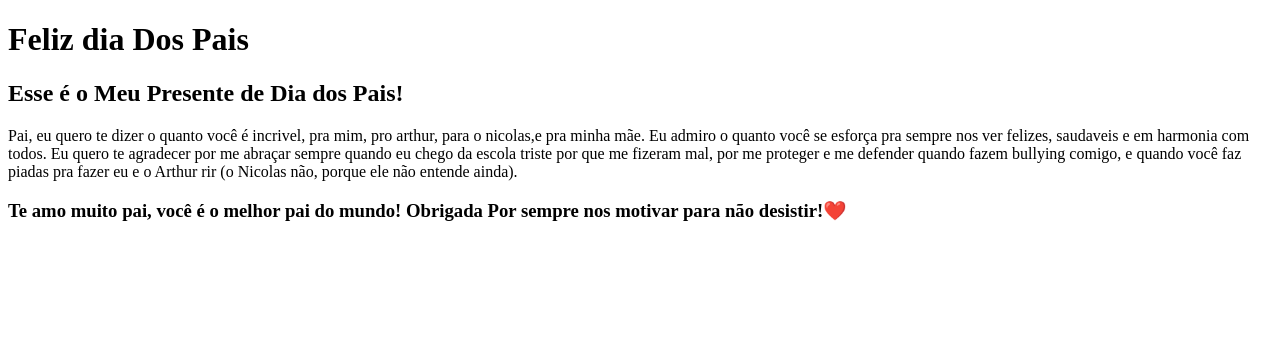
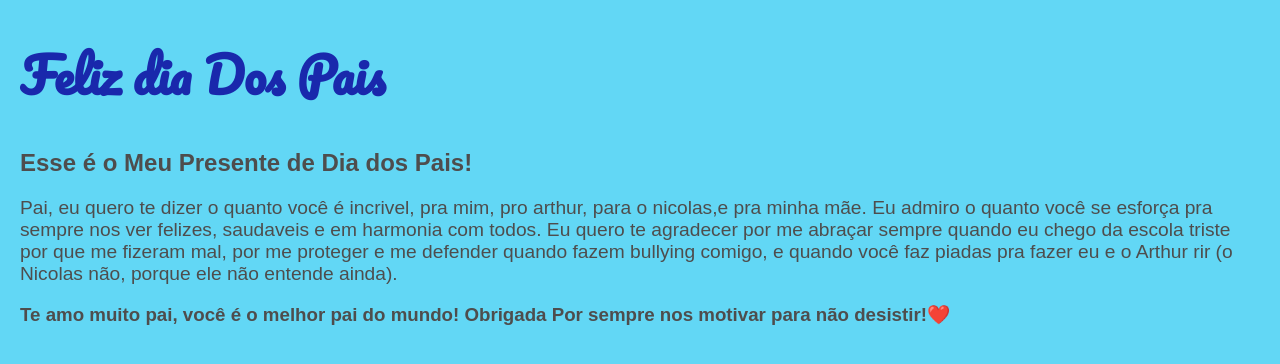
Before and after one commit to alicesanches0910/dia-dos-pais, a plain HTML site: page index.html in a window 1280 px wide. Drawn offline with Linux system fonts and the light colour scheme.

Commit message:
Add files via upload

```diff
--- a/index.html
+++ b/index.html
@@ -8,8 +8,25 @@
   <!-- Importando a fonte Pacifico do Google Fonts -->
   <link href="https://fonts.googleapis.com/css2?family=Pacifico&display=swap" rel="stylesheet">
 
-  <!-- Ligando ao CSS externo -->
-  <link rel="stylesheet" href="style.css">
+  <style>
+    body {
+  font-family: Arial, sans-serif;
+  background-color: #62d7f5;
+  color: #4e4d4d;
+  margin: 20px;
+}
+
+h1 {
+  font-family: 'Pacifico', cursive;
+  font-size: 3rem;
+  color: #1928ac;
+}
+
+p {
+  font-size: 1.2rem;
+}
+
+  </style>
 </head>
 <body>
 
```
